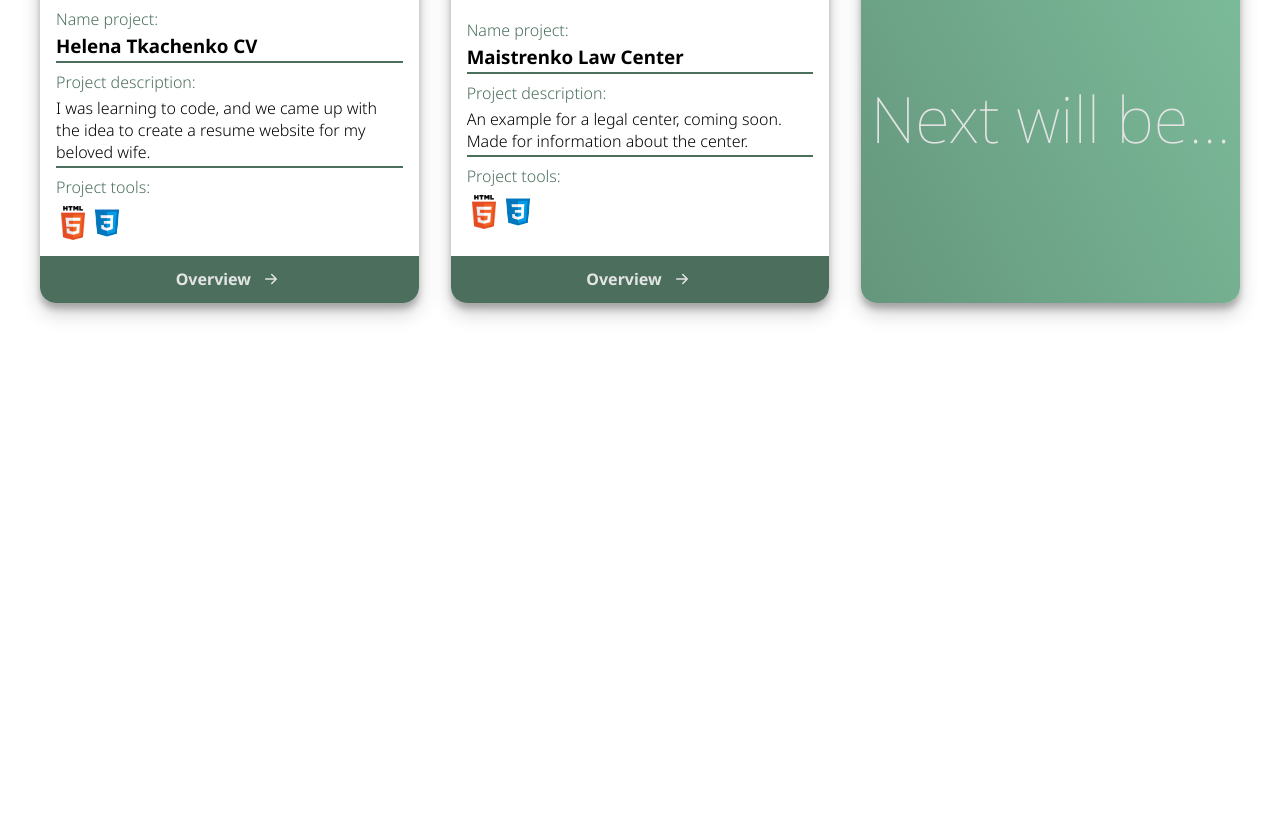
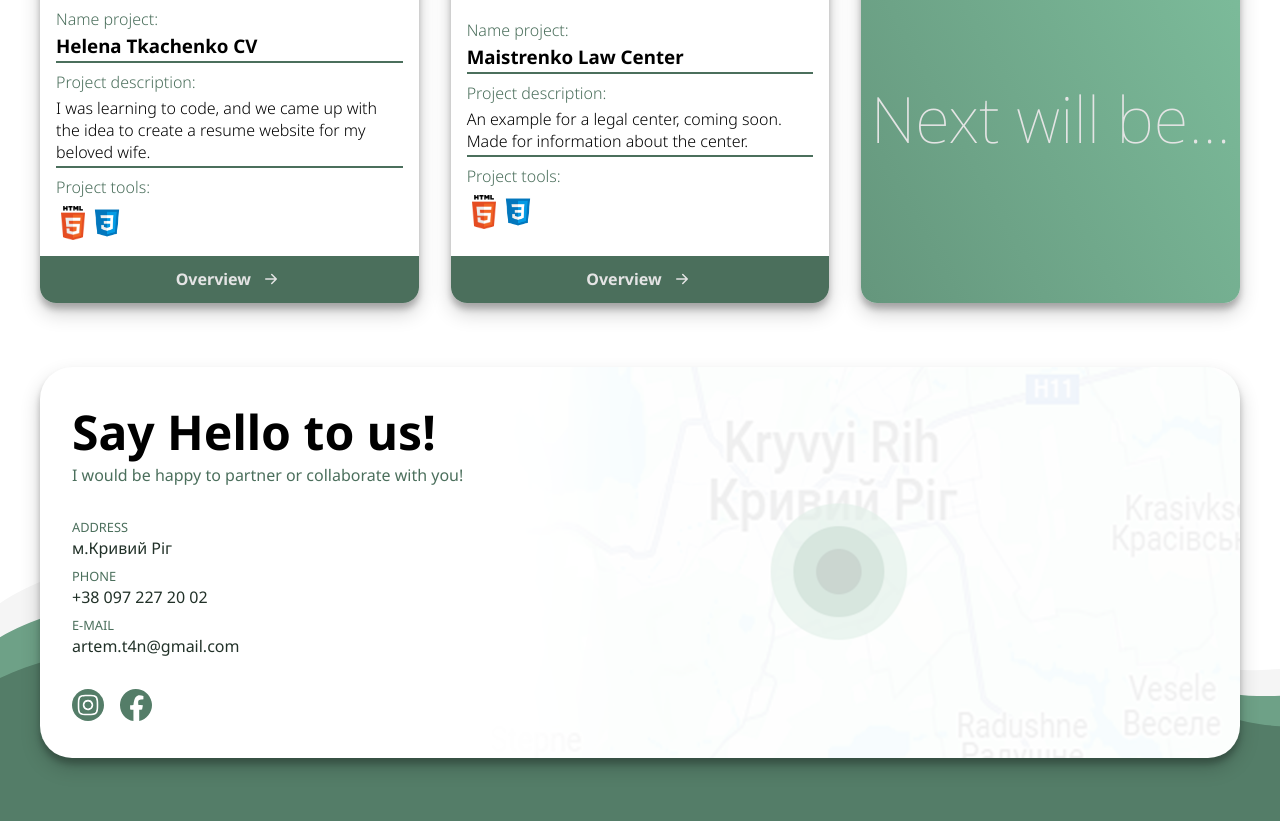
Before and after one commit to timchon/artemTkachenko, a plain HTML site: page index.html in a window 1280 px wide. Shown: the part 2602-3424 px from the top of the page. Before the commit the page ends 2969 px from the top, so only its background shows below. Drawn offline with Linux system fonts and the light colour scheme; a web font is replaced by a local one.

Commit message:
Дороблено контакти UA

```diff
--- a/index.html
+++ b/index.html
@@ -281,6 +281,36 @@
                 </div>
             </div>
         </div>
+        <section class="contact">
+            <div class="container">
+                <div class="contact-box">
+                        <div class="contact-welcome">
+                            <h2>Say Hello to us!</h2>
+                            <p>I would be happy to partner or collaborate with you!</p>
+                        </div>
+                        <div class="contact-information">
+                            <div class="contact-address">
+                                <p>Address</p>
+                                <a href="">м.Кривий Ріг</a>
+                            </div>
+                            <div class="contact-phone">
+                                <p>Phone</p>
+                                <a href="#">+38 097 227 20 02</a>
+                            </div>
+                            <div class="contact-email">
+                                <p>E-mail</p>
+                                <a href="#">artem.t4n@gmail.com</a>
+                            </div>
+                        </div>
+                        <div class="contact-link">
+                            <div class="contact-social">
+                                <a href="#"><img src="/accest/images/icon/social/instagram.svg" alt="Instagram Icon"></a>
+                                <a href="#"><img src="/accest/images/icon/social/facebook.svg" alt="Facebook Icon"></a>
+                            </div>
+                        </div>
+                </div>
+            </div>
+        </section>
     </main>
 
     <!--Footer-->
```
